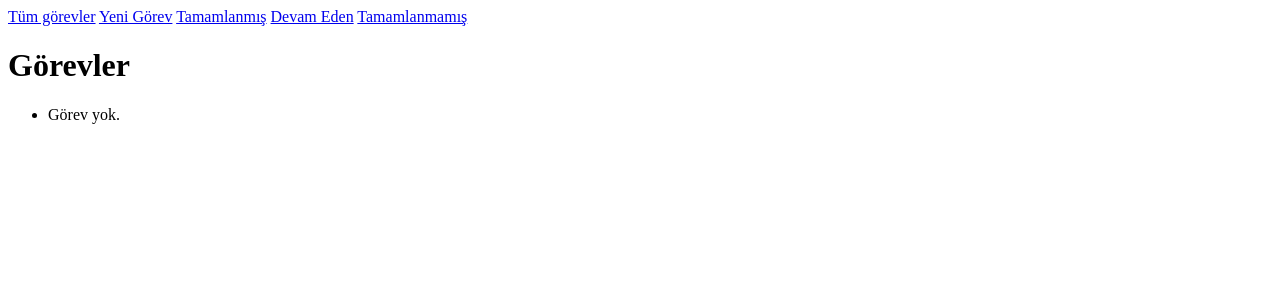
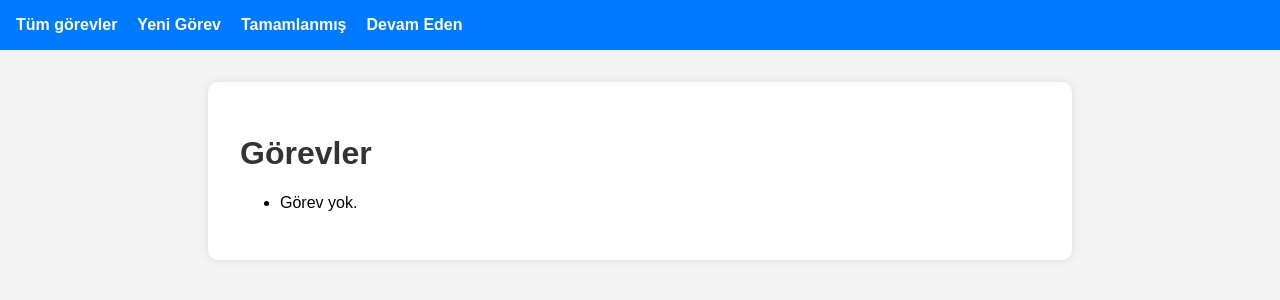
Before and after one commit to NazliUnay/Django-Task-Tracker, a Django app: page / in a window 1280 px wide. Shown: the top 300 px of the page. Run offline with Django 5.2, Linux system fonts and the light colour scheme; data that the repository does not hold is empty.

Commit message:
css and js files added

```diff
--- /dev/null
+++ b/TaskTracker/tasks/static/css/style.css
@@ -0,0 +1,58 @@
+body {
+    font-family: Arial, sans-serif;
+    background-color: #f4f4f4;
+    margin: 0;
+    padding: 0;
+}
+
+.navbar {
+    background-color: #007BFF;
+    padding: 1em;
+    display: flex;
+    gap: 20px;
+}
+
+.navbar a {
+    color: white;
+    text-decoration: none;
+    font-weight: bold;
+}
+
+.navbar a:hover {
+    text-decoration: underline;
+}
+
+.content {
+    padding: 2em;
+    background-color: white;
+    max-width: 800px;
+    margin: 2em auto;
+    border-radius: 10px;
+    box-shadow: 0 0 10px rgba(0, 0, 0, 0.1);
+}
+
+h1, h2, h3 {
+    color: #333;
+}
+
+button, input[type="submit"] {
+    background-color: #28a745;
+    color: white;
+    padding: 0.5em 1em;
+    border: none;
+    border-radius: 5px;
+    cursor: pointer;
+}
+
+button:hover, input[type="submit"]:hover {
+    background-color: #218838;
+}
+
+input[type="text"], textarea {
+    width: 100%;
+    padding: 0.5em;
+    margin-top: 0.5em;
+    margin-bottom: 1em;
+    border-radius: 5px;
+    border: 1px solid #ccc;
+}
--- /dev/null
+++ b/TaskTracker/tasks/static/js/script.js
@@ -0,0 +1,9 @@
+document.addEventListener('DOMContentLoaded', function () {
+    const successMessage = document.querySelector('.success-message');
+    if (successMessage) {
+        // Başarı mesajı 3 saniye sonra kaybolur
+        setTimeout(() => {
+            successMessage.style.display = 'none';
+        }, 3000);
+    }
+});
--- a/TaskTracker/tasks/templates/tasks/base.html
+++ b/TaskTracker/tasks/templates/tasks/base.html
@@ -3,20 +3,23 @@
 <head>
     <meta charset="UTF-8" />
     <title>{% block title %}Task Tracker{% endblock %}</title>
+    {% load static %}
+    <link rel="stylesheet" href="{% static 'css/style.css' %}">
+
 </head>
 <body>
     <div class="navbar">
         <a href="{% url 'task_list' %}">Tüm görevler</a>
         <a href="{% url 'task_create' %}">Yeni Görev</a>
         <a href="{% url 'completed_tasks' %}">Tamamlanmış</a>
-        <a href="#">Devam Eden</a>
-        <a href="#">Tamamlanmamış</a>
+        <a href="{% url 'ongoing_tasks' %}">Devam Eden</a>
     </div>
 
     <div class="content">
         {% block content %}
-        <!-- Sayfalara özel içerik buraya gelecek -->
+
         {% endblock %}
     </div>
+    <script src="{% static 'js/script.js' %}"></script>
 </body>
 </html>
```
